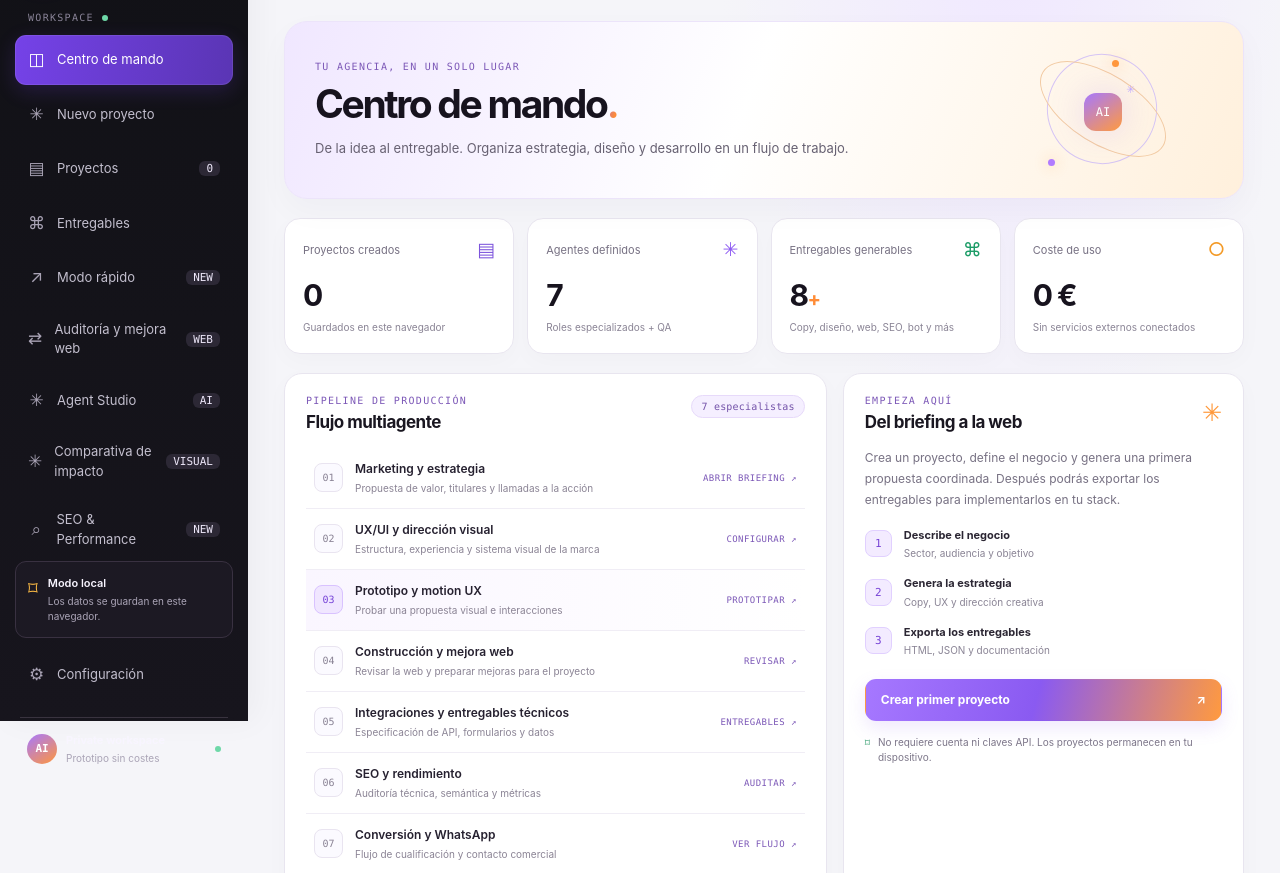
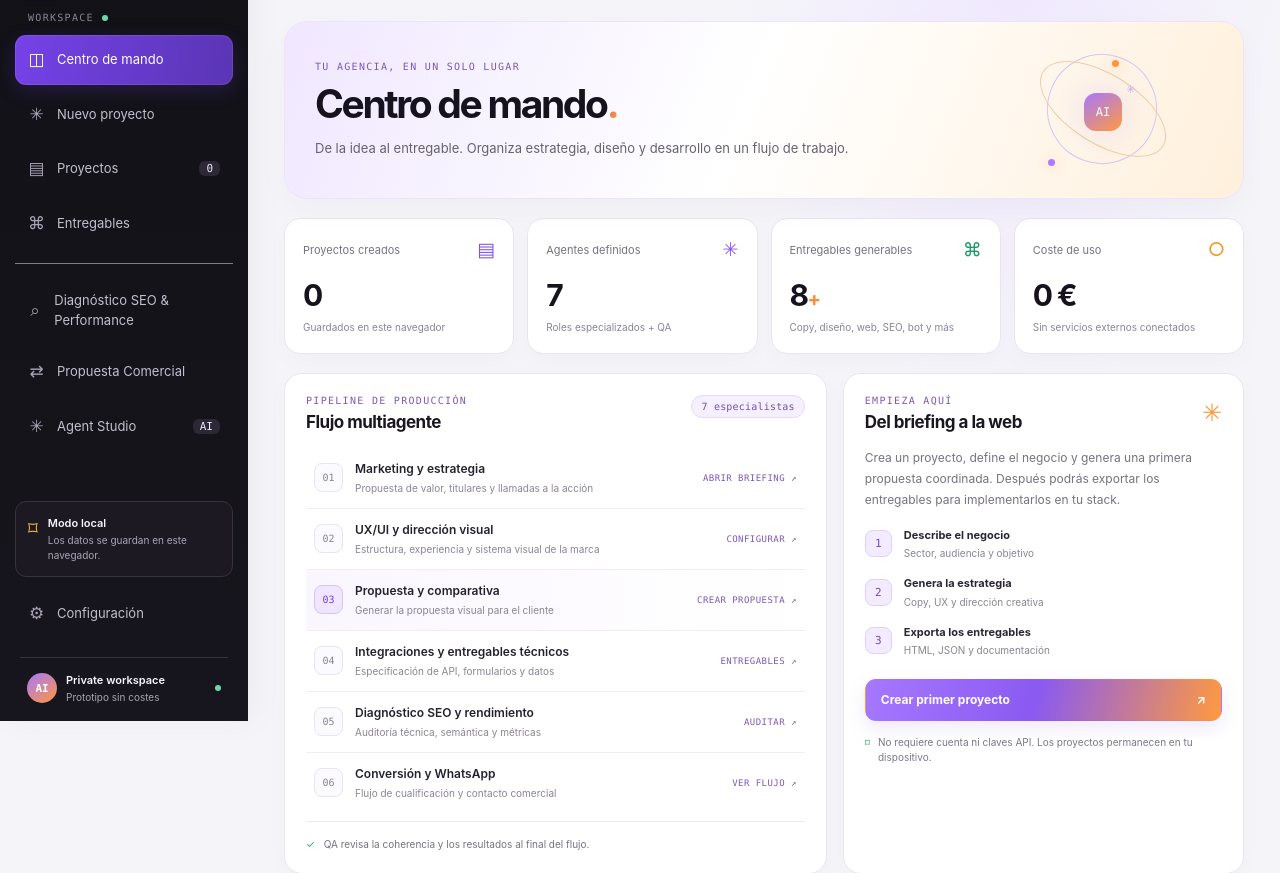
Before and after one commit to papelegruba-ppb/AGENCY-AI-OS, a plain HTML site: page index.html in a window 1280 px wide. Shown: the part 79-952 px from the top of the page. Drawn offline with Linux system fonts and the light colour scheme; no server answers.

Commit message:
Update index.html

```diff
--- a/index.html
+++ b/index.html
@@ -17,17 +17,20 @@
         <span class="brand-copy"><strong>AGENCY AI</strong><small>OPERATING SYSTEM</small></span>
       </a>
       <div class="workspace-label">WORKSPACE <span class="status-dot"></span></div>
+
       <nav class="nav" aria-label="Navegación principal">
         <button class="nav-item active" data-view="dashboard"><span class="nav-icon">◫</span> Centro de mando</button>
         <button class="nav-item" data-view="builder"><span class="nav-icon">✳</span> Nuevo proyecto</button>
         <button class="nav-item" data-view="projects"><span class="nav-icon">▤</span> Proyectos <span id="project-count" class="nav-count">0</span></button>
         <button class="nav-item" data-view="deliverables"><span class="nav-icon">⌘</span> Entregables</button>
-        <button class="nav-item" data-view="modo-rapido"><span class="nav-icon">↗</span> Modo rápido <span class="nav-count" style="margin-left:auto">NEW</span></button>
-      <button class="nav-item" data-view="agente-8"><span class="nav-icon">⇄</span> Auditoría y mejora web <span class="nav-count" style="margin-left:auto">WEB</span></button>
-      <button class="nav-item" data-view="agent-studio"><span class="nav-icon">✳</span> Agent Studio <span class="nav-count" style="margin-left:auto">AI</span></button>
-      <button class="nav-item" data-view="demo-impacto"><span class="nav-icon">✳</span> Comparativa de impacto <span class="nav-count" style="margin-left:auto">VISUAL</span></button>
-      <button class="nav-item" data-view="seo"><span class="nav-icon">⌕</span> SEO &amp; Performance <span class="nav-count" style="margin-left:auto">NEW</span></button>
+
+        <div class="nav-divider" style="height:1px; background:var(--line); margin:10px 0; opacity:0.5;"></div>
+
+        <button class="nav-item" data-view="seo"><span class="nav-icon">⌕</span> Diagnóstico SEO & Performance</button>
+        <button class="nav-item" data-view="propuesta-comercial"><span class="nav-icon">⇄</span> Propuesta Comercial</button>
+        <button class="nav-item" data-view="agent-studio"><span class="nav-icon">✳</span> Agent Studio <span class="nav-count" style="margin-left:auto">AI</span></button>
       </nav>
+
       <div class="sidebar-bottom">
         <div class="local-note"><span class="lock-icon">⌑</span><div><strong>Modo local</strong><small>Los datos se guardan en este navegador.</small></div></div>
         <button class="nav-item" data-view="settings"><span class="nav-icon">⚙</span> Configuración</button>
@@ -59,11 +62,10 @@
             <div class="workflow-list production-pipeline" aria-label="Etapas del pipeline de producción">
               <button type="button" class="workflow-step pipeline-link" data-go="builder"><span class="step-number">01</span><span class="step-copy"><strong>Marketing y estrategia</strong><small>Propuesta de valor, titulares y llamadas a la acción</small></span><span class="step-state">ABRIR BRIEFING ↗</span></button>
               <button type="button" class="workflow-step pipeline-link" data-go="builder"><span class="step-number">02</span><span class="step-copy"><strong>UX/UI y dirección visual</strong><small>Estructura, experiencia y sistema visual de la marca</small></span><span class="step-state">CONFIGURAR ↗</span></button>
-              <button type="button" class="workflow-step featured pipeline-link" data-go="modo-rapido"><span class="step-number">03</span><span class="step-copy"><strong>Prototipo y motion UX</strong><small>Probar una propuesta visual e interacciones</small></span><span class="step-state purple-state">PROTOTIPAR ↗</span></button>
-              <button type="button" class="workflow-step pipeline-link" data-go="agente-8"><span class="step-number">04</span><span class="step-copy"><strong>Construcción y mejora web</strong><small>Revisar la web y preparar mejoras para el proyecto</small></span><span class="step-state">REVISAR ↗</span></button>
-              <button type="button" class="workflow-step pipeline-link" data-go="deliverables"><span class="step-number">05</span><span class="step-copy"><strong>Integraciones y entregables técnicos</strong><small>Especificación de API, formularios y datos</small></span><span class="step-state">ENTREGABLES ↗</span></button>
-              <button type="button" class="workflow-step pipeline-link" data-go="seo"><span class="step-number">06</span><span class="step-copy"><strong>SEO y rendimiento</strong><small>Auditoría técnica, semántica y métricas</small></span><span class="step-state">AUDITAR ↗</span></button>
-              <button type="button" class="workflow-step pipeline-link" data-go="deliverables"><span class="step-number">07</span><span class="step-copy"><strong>Conversión y WhatsApp</strong><small>Flujo de cualificación y contacto comercial</small></span><span class="step-state">VER FLUJO ↗</span></button>
+              <button type="button" class="workflow-step featured pipeline-link" data-go="propuesta-comercial"><span class="step-number">03</span><span class="step-copy"><strong>Propuesta y comparativa</strong><small>Generar la propuesta visual para el cliente</small></span><span class="step-state purple-state">CREAR PROPUESTA ↗</span></button>
+              <button type="button" class="workflow-step pipeline-link" data-go="deliverables"><span class="step-number">04</span><span class="step-copy"><strong>Integraciones y entregables técnicos</strong><small>Especificación de API, formularios y datos</small></span><span class="step-state">ENTREGABLES ↗</span></button>
+              <button type="button" class="workflow-step pipeline-link" data-go="seo"><span class="step-number">05</span><span class="step-copy"><strong>Diagnóstico SEO y rendimiento</strong><small>Auditoría técnica, semántica y métricas</small></span><span class="step-state">AUDITAR ↗</span></button>
+              <button type="button" class="workflow-step pipeline-link" data-go="deliverables"><span class="step-number">06</span><span class="step-copy"><strong>Conversión y WhatsApp</strong><small>Flujo de cualificación y contacto comercial</small></span><span class="step-state">VER FLUJO ↗</span></button>
             </div>
             <div class="panel-footer"><span class="tiny-check">✓</span> QA revisa la coherencia y los resultados al final del flujo.</div>
           </article>
@@ -80,13 +82,9 @@
 
       <section class="view" id="view-agent-studio"><div class="page-heading compact-heading"><div><p class="eyebrow">CENTRO DE COORDINACIÓN</p><h1>Agent Studio<span class="heading-period">.</span></h1><p class="subheading">Los agentes trabajan sobre el proyecto activo. No necesitas salir de Agency AI OS.</p></div></div><div class="panel" style="padding:8px;overflow:hidden"><iframe id="agent-studio-frame" title="Agent Studio integrado" src="./agent-studio.html?embedded=1" style="display:block;width:100%;height:calc(100vh - 190px);min-height:850px;border:0;border-radius:12px;background:#f6f4f9" loading="lazy"></iframe></div></section>
 
-      <section class="view module-view" id="view-modo-rapido"><div class="page-heading compact-heading"><div><p class="eyebrow">PROTOTIPADO RÁPIDO</p><h1>Modo rápido<span class="heading-period">.</span></h1><p class="subheading">Vista previa de propuesta integrada en el workspace.</p></div></div><div class="panel module-frame-panel"><iframe class="module-frame" id="frame-modo-rapido" title="Modo rápido" src="./modo-rapido.html?embedded=1" loading="lazy"></iframe></div></section>
+      <section class="view module-view" id="view-seo"><div class="page-heading compact-heading"><div><p class="eyebrow">VISIBILIDAD Y RENDIMIENTO</p><h1>Diagnóstico SEO & Performance<span class="heading-period">.</span></h1><p class="subheading">Auditoría técnica de rendimiento y SEO integrada en Agency AI OS.</p></div></div><div class="panel module-frame-panel"><iframe class="module-frame" id="frame-seo" title="SEO & Performance" src="./seo.html?embedded=1" loading="lazy"></iframe></div></section>
 
-      <section class="view module-view" id="view-agente-8"><div class="page-heading compact-heading"><div><p class="eyebrow">COMPARATIVA PERSONALIZADA</p><h1>Auditoría y mejora web<span class="heading-period">.</span></h1><p class="subheading">Revisa la web actual y prepara una propuesta de mejora basada en los datos disponibles.</p></div></div><div class="panel module-frame-panel"><iframe class="module-frame" id="frame-agente-8" title="Agente 8" src="./agente-8.html?embedded=1" loading="lazy"></iframe></div></section>
-
-      <section class="view module-view" id="view-demo-impacto"><div class="page-heading compact-heading"><div><p class="eyebrow">PRESENTACIÓN VISUAL</p><h1>Comparativa de impacto<span class="heading-period">.</span></h1><p class="subheading">Presentación visual de la situación actual frente a la propuesta.</p></div></div><div class="panel module-frame-panel"><iframe class="module-frame" id="frame-demo-impacto" title="Demo Impacto" src="./demo-impacto.html?embedded=1" loading="lazy"></iframe></div></section>
-
-      <section class="view module-view" id="view-seo"><div class="page-heading compact-heading"><div><p class="eyebrow">VISIBILIDAD Y RENDIMIENTO</p><h1>SEO &amp; Performance<span class="heading-period">.</span></h1><p class="subheading">Auditoría técnica integrada en Agency AI OS.</p></div></div><div class="panel module-frame-panel"><iframe class="module-frame" id="frame-seo" title="SEO & Performance" src="./seo.html?embedded=1" loading="lazy"></iframe></div></section>
+      <section class="view module-view" id="view-propuesta-comercial"><div class="page-heading compact-heading"><div><p class="eyebrow">PROPUESTA Y COMPARATIVA</p><h1>Propuesta Comercial<span class="heading-period">.</span></h1><p class="subheading">Genera la propuesta visual, compara el antes y el después, y exporta el HTML para tu cliente.</p></div></div><div class="panel module-frame-panel"><iframe class="module-frame" id="frame-propuesta-comercial" title="Propuesta Comercial" src="./propuesta-comercial.html?embedded=1" loading="lazy"></iframe></div></section>
 
       <section class="view" id="view-builder">
         <div class="page-heading compact-heading"><div><p class="eyebrow">NUEVO ESPACIO DE TRABAJO</p><h1>Construye algo <span class="heading-period">extraordinario.</span></h1><p class="subheading">Define el encargo una vez. Organiza todos los entregables desde un único briefing.</p></div></div>
```
